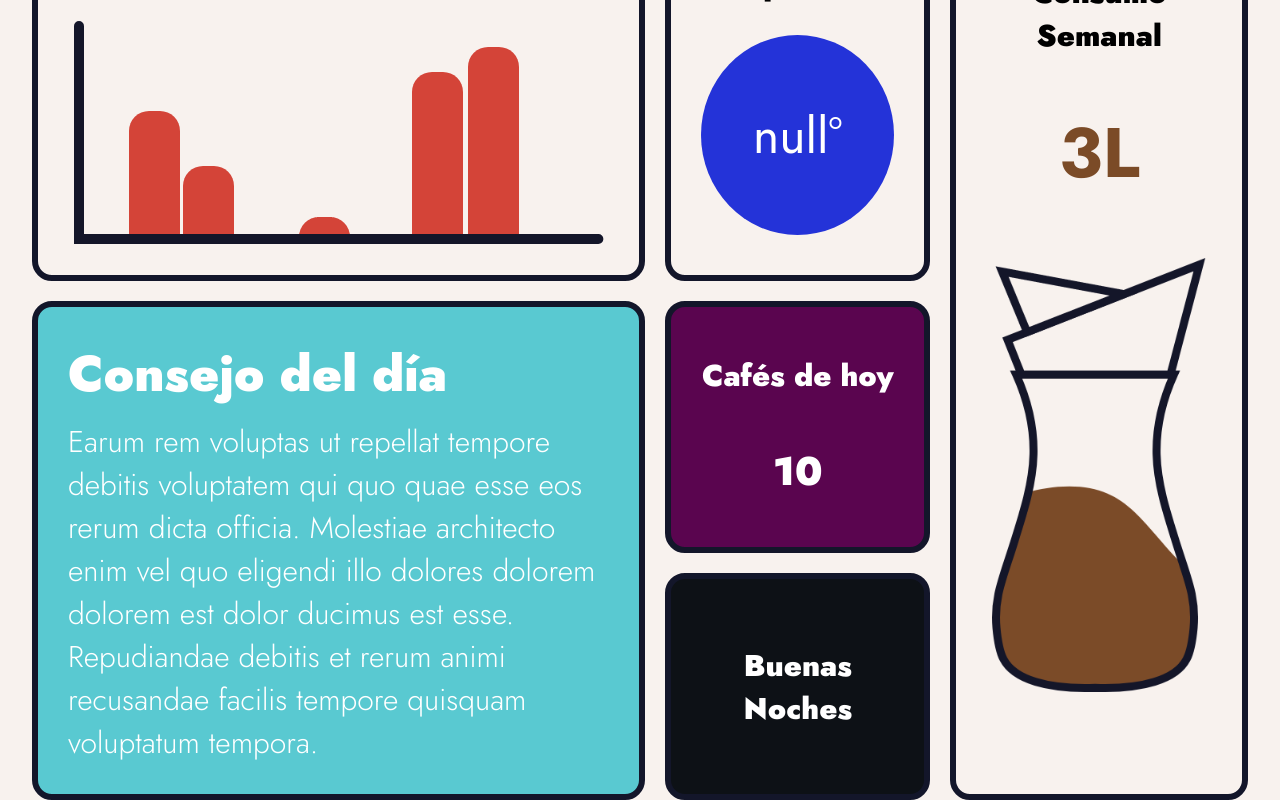
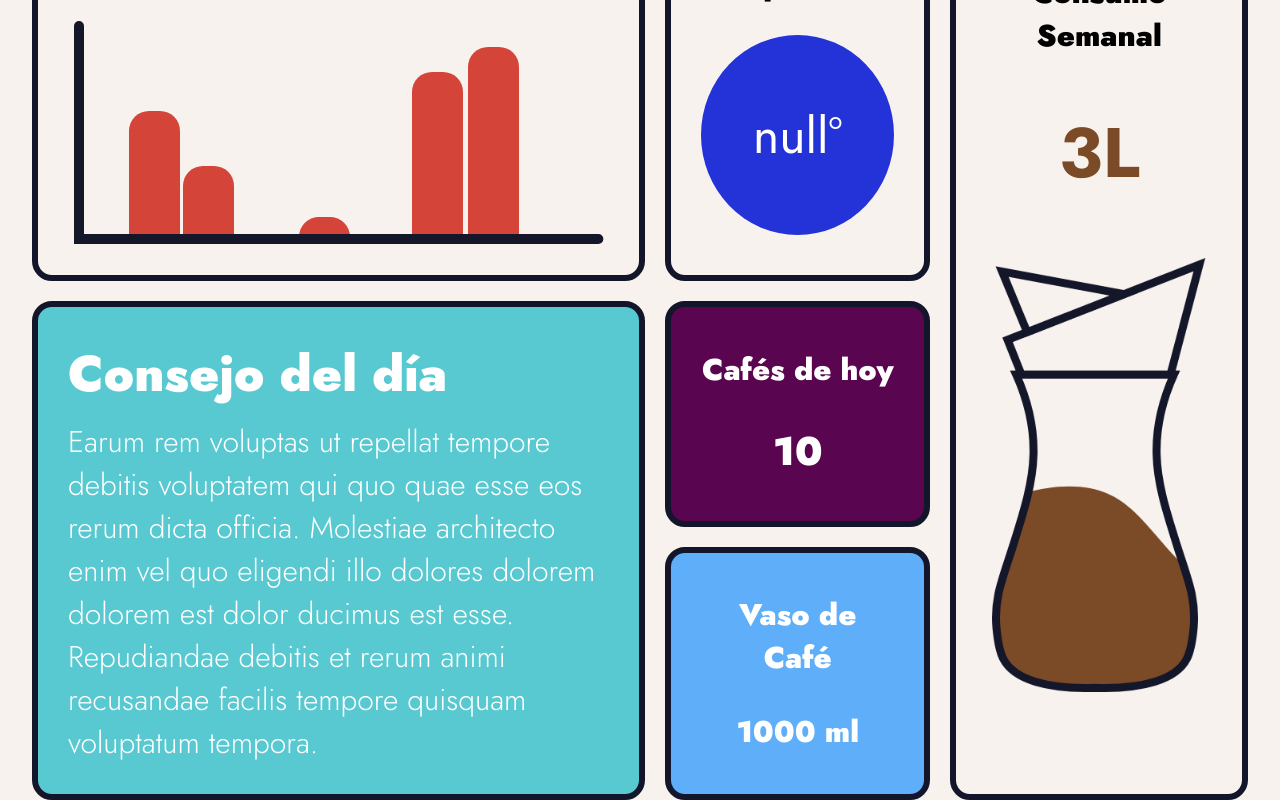
Before and after one commit to juanjosalco/Coffe_Tracker_IoT, a React (Create React App) app in the folder coffee-tracker/: page /dashboard in a window 1280 px wide. Shown: the part 271-1071 px from the top of the page. Built offline with nearby package versions, Linux system fonts and the light colour scheme; no server answers; the database is empty.

Commit message:
FUNCIONAAAAAA

```diff
--- a/coffee-tracker/src/CSS/user.css
+++ b/coffee-tracker/src/CSS/user.css
@@ -127,14 +127,7 @@
     grid-area: f;
     place-items: center;
     color: white;
-}
-
-.day{
     background-color: #5faef9;
-}
-
-.night{
-    background-color: #0d1116;
 }
 
 #doorNumber{
--- a/coffee-tracker/src/Views/Dashboard.jsx
+++ b/coffee-tracker/src/Views/Dashboard.jsx
@@ -26,6 +26,7 @@ function Dashboard() {
 
     const [data, setData] = useState(null);
     const [luz, setLuz] = useState(null);
+    const [ultrasonico, setUltrasonico] = useState(null);
 
     let promedio = 24;
 
@@ -37,6 +38,11 @@ function Dashboard() {
     useEffect(() => {
     database.ref('/LDR').on('value', snapshot => {
       setLuz(snapshot.val());
+    });
+    }, []);
+    useEffect(() => {
+    database.ref('/Llenado').on('value', snapshot => {
+      setUltrasonico(snapshot.val());
     });
     }, []);
 
@@ -72,8 +78,9 @@ function Dashboard() {
                     <img src= {cafe} alt="icono noche"/>
                 </section>
             </article>
-            <article className={"section cup " + (luz > promedio ? "day" : "night")}>
-                <p>{luz > promedio ? "Buenas Dias" : "Buenas Noches"}</p>
+            <article className="section cup ">
+                <p>Vaso de Café</p>
+                <p id="cupSize">{(100 - ultrasonico) * 10} ml</p>
             </article>
             <article className="section door">
                 <p>Cafés de hoy</p>
```
